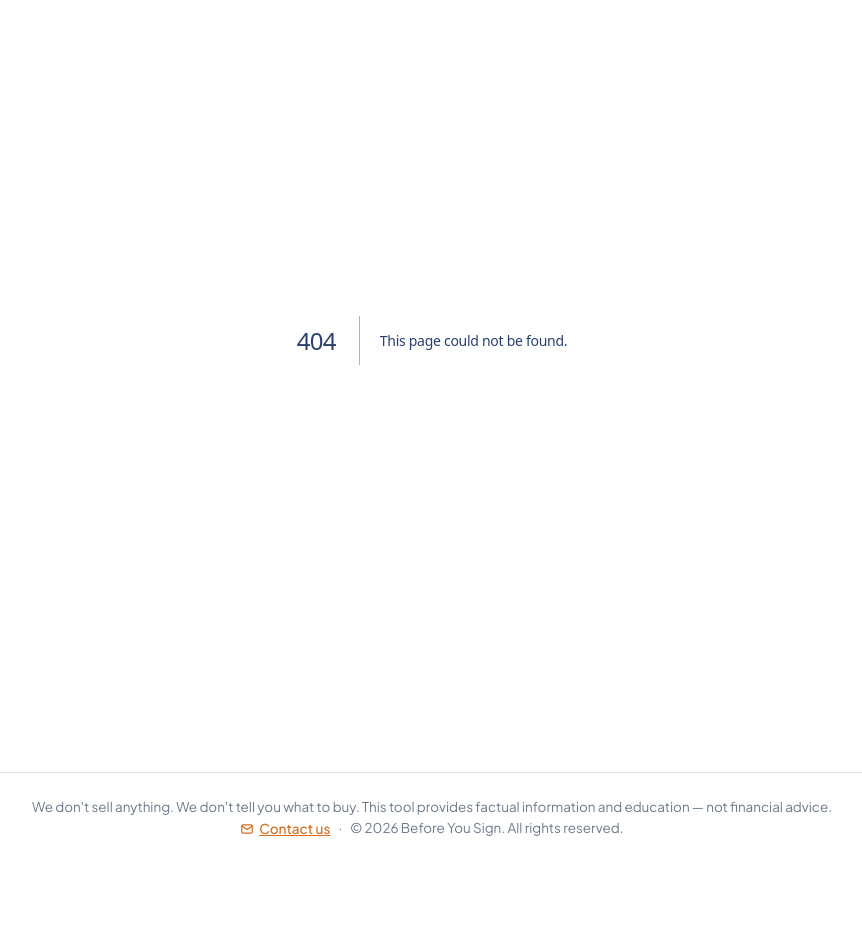
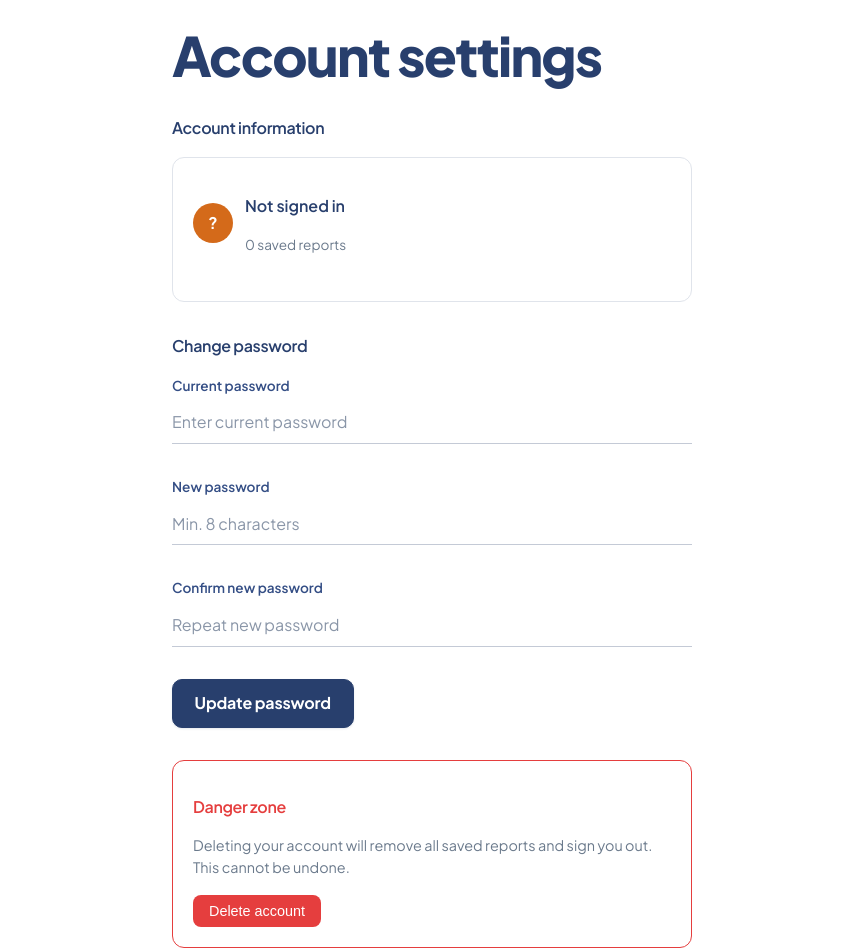
Before and after one commit to junhaochoo/Before-you-, a Next.js app in the folder apps/web/: page /account in a window 1280 px wide. Before the commit this address had no page. Shown: the part 125-1075 px from the top of the page, without its empty margins (208-1070 px from the left). Before the commit the page ends 1004 px from the top, so only its background shows below. Built offline with nearby package versions, Linux system fonts and the light colour scheme.

Commit message:
feat(account): add account settings page with profile, password change, and delete

```diff
--- /dev/null
+++ b/apps/web/app/account/page.tsx
@@ -0,0 +1,220 @@
+"use client";
+
+import { useEffect, useState } from "react";
+import Link from "next/link";
+import { Icon } from "../components/icons";
+
+export default function AccountPage() {
+  const [email, setEmail] = useState("");
+  const [saved, setSaved] = useState(0);
+  const [loading, setLoading] = useState(false);
+  const [message, setMessage] = useState("");
+
+  useEffect(() => {
+    const storedEmail = localStorage.getItem("bys_email") || "";
+    setEmail(storedEmail);
+    const reports = JSON.parse(localStorage.getItem("bys_reports") || "[]");
+    setSaved(Array.isArray(reports) ? reports.length : 0);
+  }, []);
+
+  function handlePasswordChange(e: React.FormEvent) {
+    e.preventDefault();
+    setLoading(true);
+    setMessage("");
+    // Simulate password change
+    setTimeout(() => {
+      setLoading(false);
+      setMessage("Password updated successfully.");
+    }, 800);
+  }
+
+  function handleDeleteAccount() {
+    if (
+      !confirm(
+        "Are you sure you want to delete your account? This cannot be undone.",
+      )
+    ) {
+      return;
+    }
+    localStorage.removeItem("bys_logged_in");
+    localStorage.removeItem("bys_email");
+    localStorage.removeItem("bys_reports");
+    window.location.href = "/";
+  }
+
+  return (
+    <main
+      style={{ maxWidth: "560px", margin: "0 auto", padding: "2.5rem 1.25rem" }}
+    >
+      <Link
+        href="/dashboard"
+        className="back"
+        style={{
+          display: "inline-flex",
+          alignItems: "center",
+          gap: "0.4rem",
+          marginBottom: "1.5rem",
+        }}
+      >
+        <Icon name="arrow-left" size={15} /> Back to dashboard
+      </Link>
+
+      <h1 style={{ marginBottom: "2rem" }}>Account settings</h1>
+
+      {/* Account info */}
+      <section style={{ marginBottom: "2rem" }}>
+        <h2
+          style={{
+            fontSize: "1rem",
+            fontWeight: 600,
+            marginBottom: "1rem",
+            color: "var(--ink)",
+          }}
+        >
+          Account information
+        </h2>
+        <div
+          style={{
+            background: "var(--surface)",
+            border: "1px solid var(--line)",
+            borderRadius: "0.75rem",
+            padding: "1.25rem",
+          }}
+        >
+          <div
+            style={{
+              display: "flex",
+              alignItems: "center",
+              gap: "0.75rem",
+              marginBottom: "0.75rem",
+            }}
+          >
+            <div
+              style={{
+                width: 40,
+                height: 40,
+                borderRadius: "50%",
+                background: "var(--accent)",
+                display: "flex",
+                alignItems: "center",
+                justifyContent: "center",
+                color: "#fff",
+                fontWeight: 700,
+                fontSize: "1rem",
+              }}
+            >
+              {email ? email[0].toUpperCase() : "?"}
+            </div>
+            <div>
+              <p style={{ fontWeight: 600, color: "var(--ink)" }}>
+                {email || "Not signed in"}
+              </p>
+              <p style={{ fontSize: "0.85rem", color: "var(--muted)" }}>
+                {saved} saved {saved === 1 ? "report" : "reports"}
+              </p>
+            </div>
+          </div>
+        </div>
+      </section>
+
+      {/* Change password */}
+      <section style={{ marginBottom: "2rem" }}>
+        <h2
+          style={{
+            fontSize: "1rem",
+            fontWeight: 600,
+            marginBottom: "1rem",
+            color: "var(--ink)",
+          }}
+        >
+          Change password
+        </h2>
+        <form
+          onSubmit={handlePasswordChange}
+          style={{ display: "flex", flexDirection: "column", gap: "0.75rem" }}
+        >
+          <div className="login-field">
+            <label>Current password</label>
+            <input
+              type="password"
+              placeholder="Enter current password"
+              required
+            />
+          </div>
+          <div className="login-field">
+            <label>New password</label>
+            <input
+              type="password"
+              placeholder="Min. 8 characters"
+              required
+              minLength={8}
+            />
+          </div>
+          <div className="login-field">
+            <label>Confirm new password</label>
+            <input type="password" placeholder="Repeat new password" required />
+          </div>
+          {message && (
+            <p style={{ color: "var(--accent)", fontSize: "0.9rem" }}>
+              {message}
+            </p>
+          )}
+          <button
+            type="submit"
+            className="btn"
+            disabled={loading}
+            style={{ alignSelf: "flex-start" }}
+          >
+            {loading ? "Saving…" : "Update password"}
+          </button>
+        </form>
+      </section>
+
+      {/* Danger zone */}
+      <section
+        style={{
+          marginBottom: "2rem",
+          padding: "1.25rem",
+          border: "1px solid #e53e3e",
+          borderRadius: "0.75rem",
+        }}
+      >
+        <h2
+          style={{
+            fontSize: "1rem",
+            fontWeight: 600,
+            marginBottom: "0.5rem",
+            color: "#e53e3e",
+          }}
+        >
+          Danger zone
+        </h2>
+        <p
+          style={{
+            fontSize: "0.9rem",
+            color: "var(--muted)",
+            marginBottom: "1rem",
+          }}
+        >
+          Deleting your account will remove all saved reports and sign you out.
+          This cannot be undone.
+        </p>
+        <button
+          type="button"
+          onClick={handleDeleteAccount}
+          style={{
+            background: "#e53e3e",
+            color: "#fff",
+            border: "none",
+            borderRadius: "0.5rem",
+            padding: "0.5rem 1rem",
+            fontSize: "0.9rem",
+            cursor: "pointer",
+          }}
+        >
+          Delete account
+        </button>
+      </section>
+    </main>
+  );
+}
--- a/apps/web/app/components/NavBar.tsx
+++ b/apps/web/app/components/NavBar.tsx
@@ -89,7 +89,7 @@ export function NavBar() {
                     </Link>
                     <div className="nav-dropdown-divider" />
                     <Link
-                      href="/login"
+                      href="/account"
                       className="nav-dropdown-item"
                       onClick={() => setMenuOpen(false)}
                     >
```
